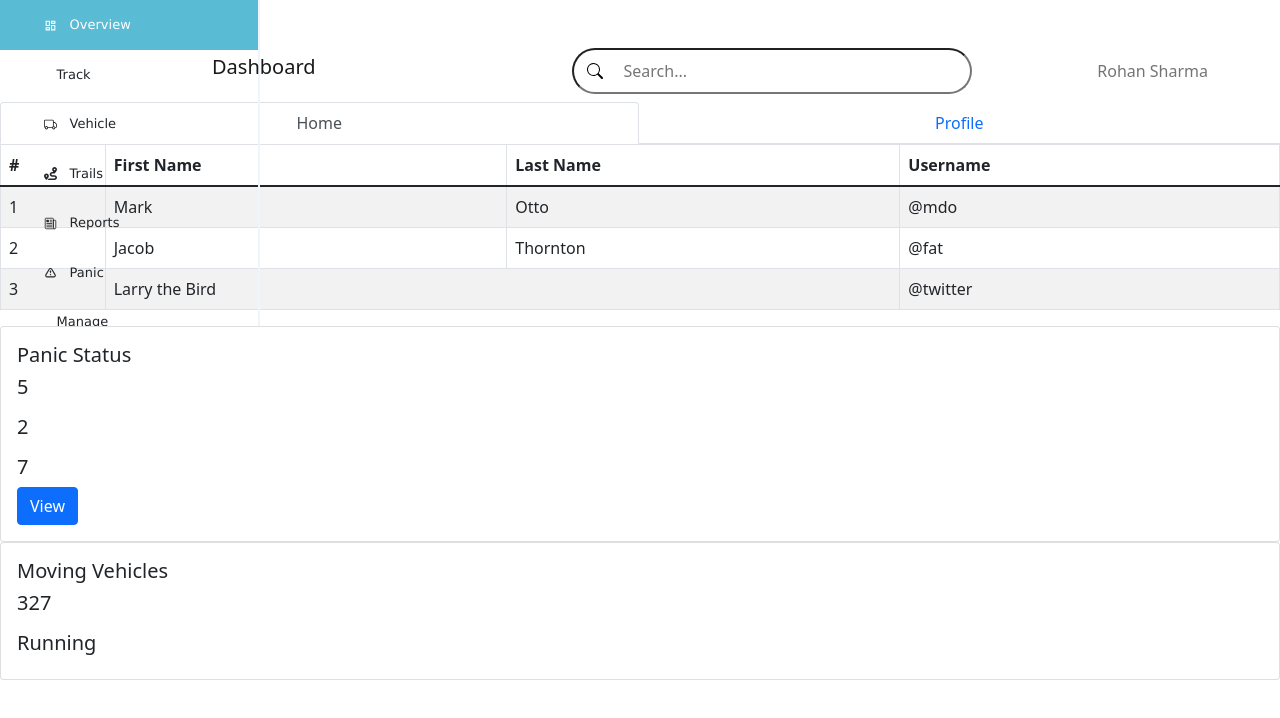
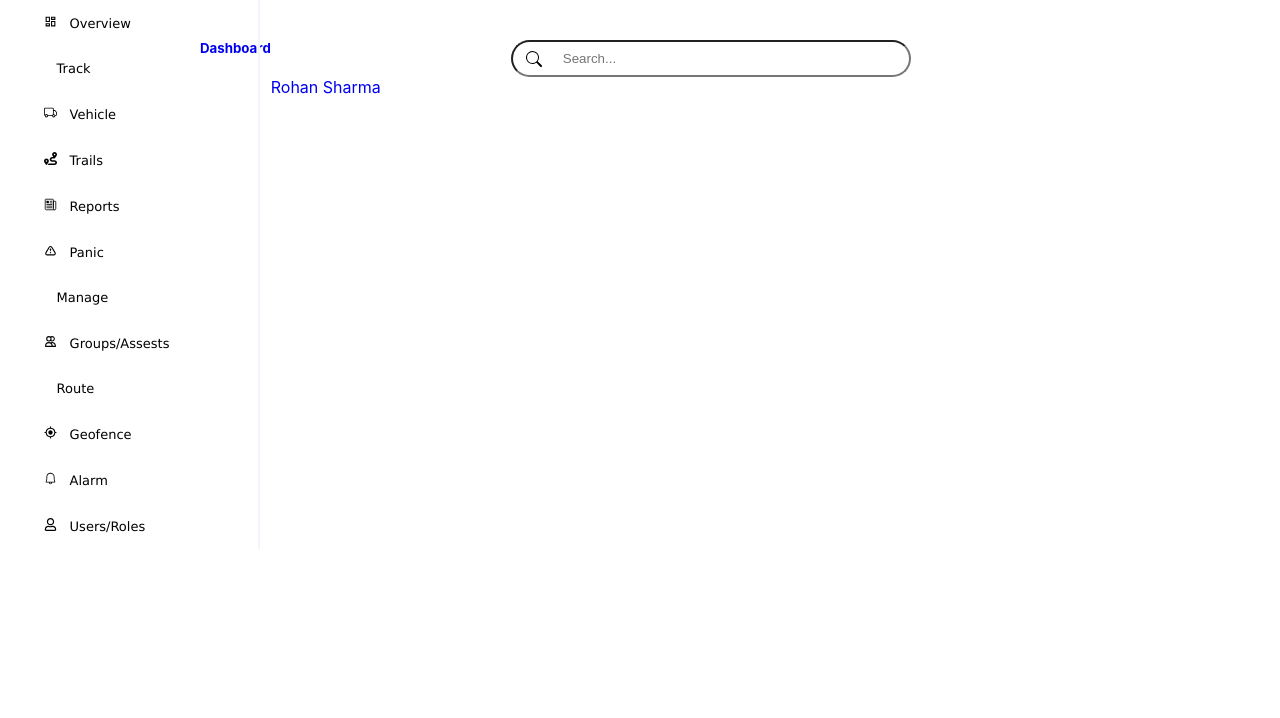
Before and after one commit to Vineeela/VTS-APPMAIN, a React (Create React App) app: page / in a window 1280 px wide. Shown: the top 718 px of the page. Built offline with nearby package versions, Linux system fonts and the light colour scheme.

Commit message:
Revert "Added card and tab component"

```diff
--- a/src/components/Cards/Card.js
+++ /dev/null
@@ -1,42 +0,0 @@
-import React from "react";
-import { Card, Button, Container } from "react-bootstrap";
-import { Form } from "react-bootstrap";
-import { Row, Col } from "react-bootstrap";
-import CardHeader from "react-bootstrap/esm/CardHeader";
-import './Card.css'
-
-
-//changes
-function Cardss() {
-    return (
-<div>
-        {/* // Panic Status Cards */}
-        <Card className="crd">
-            <Card.Body>
-                <h5>
-                    <Card.Title>Panic Status</Card.Title>
-                    <Card.Text>5</Card.Text>
-                    <Card.Text>2</Card.Text>
-                    <Card.Text>7</Card.Text>
-
-
-                </h5>
-                <Button> View </Button>
-            </Card.Body>
-        </Card>
-
-        {/* // Today Alarm card */}
-        <Card className="crdd">
-            <Card.Body>
-                <h5>
-                    <Card.Title>Moving Vehicles</Card.Title>
-                    <Card.Text>327</Card.Text>
-                    <Card.Text>Running</Card.Text>
-                </h5>
-            </Card.Body>
-        </Card>
-        </div>
-    );
-}
-
-export default Cardss;
--- a/src/components/Tabs/Tabs.js
+++ /dev/null
@@ -1,123 +0,0 @@
-import React from "react";
-import ReactDOM from "react-dom";
-import { Tabs, Tab, TabContent, Table } from "react-bootstrap";
-import "./Tab.css";
-import "bootstrap/dist/css/bootstrap.min.css";
-
-function Tabbs() {
-  return (
-    <div className="tb">
-      <Tabs fill defaultActiveKey="home" id="uncontrolled-tab-example">
-        <Tab
-          eventKey="home"
-          title="Home"
-          mountOnEnter // <<<
-          unmountOnExit={false} // <<<
-
-        >
-          {/* table component applied here */}
-          <div className="tble">
-          <Table striped bordered hover>
-            <thead className="tb">
-              <tr className="roww">
-                <th>#</th>
-                <th>First Name</th>
-                <th>Last Name</th>
-                <th>Username</th>
-              </tr>
-            </thead>
-            <tbody>
-              <tr className="roww">
-                <td>1</td>
-                <td>Mark</td>
-                <td>Otto</td>
-                <td>@mdo</td>
-              </tr>
-              <tr>
-                <td>2</td>
-                <td>Jacob</td>
-                <td>Thornton</td>
-                <td>@fat</td>
-              </tr>
-              <tr>
-                <td>3</td>
-                <td colSpan={2}>Larry the Bird</td>
-                <td>@twitter</td>
-              </tr>
-            </tbody>
-          </Table>
-          </div>
-
-
-          <TabContent tabTitle="Home" />
-        </Tab>
-        <Tab
-          eventKey="profile"
-          title="Profile"
-          mountOnEnter // <<<
-          unmountOnExit={false} // <<<
-        >
-          <TabContent tabTitle="Profile" />
-        </Tab>
-      </Tabs>
-    </div>
-  );
-}
-
-
-
-const rootElement = document.getElementById("root");
-ReactDOM.render(<Tabbs />, rootElement);
-
-
-
-export default Tabbs;
-
-// import React, { useState } from 'react';
-// import {
-//   MDBTabs,
-//   MDBTabsItem,
-//   MDBTabsLink,
-//   MDBTabsContent,
-//   MDBTabsPane
-// } from 'mdbreact';
-
-// export default function Tabbs() {
-//   const [basicActive, setBasicActive] = useState('tab1');
-
-//   const handleBasicClick = (value:string) => {
-//     if (value === basicActive) {
-//       return;
-//     }
-
-//     setBasicActive(value);
-//   };
-
-//   return (
-//     <>
-//       <MDBTabs className='mb-3'>
-//         <MDBTabsItem>
-//           <MDBTabsLink onClick={() => handleBasicClick('tab1')} active={basicActive === 'tab1'}>
-//             Tab 1
-//           </MDBTabsLink>
-//         </MDBTabsItem>
-//         <MDBTabsItem>
-//           <MDBTabsLink onClick={() => handleBasicClick('tab2')} active={basicActive === 'tab2'}>
-//             Tab 2
-//           </MDBTabsLink>
-//         </MDBTabsItem>
-//         <MDBTabsItem>
-//           <MDBTabsLink onClick={() => handleBasicClick('tab3')} active={basicActive === 'tab3'}>
-// //             Tab 3
-//          </MDBTabsLink>
-//         </MDBTabsItem>
-//        </MDBTabs>
-
-//        <MDBTabsContent>
-//          <MDBTabsPane show={basicActive === 'tab1'}>Tab 1 content</MDBTabsPane>
-//          <MDBTabsPane show={basicActive === 'tab2'}>Tab 2 content</MDBTabsPane>
-//         <MDBTabsPane show={basicActive === 'tab3'}>Tab 3 content</MDBTabsPane>
-//       </MDBTabsContent>
-//    </>
-//  );
-//  }
--- a/src/pages/Overview.js
+++ b/src/pages/Overview.js
@@ -1,15 +1,11 @@
 import React from 'react'
-import Cardss from '../components/Cards/Card';
 import NavbarVts from '../components/navbar/Toolbar';
-import Tabbs from '../components/Tabs/Tabs';
 
  const Overview = () => {
   return (
     <div>
+        <NavbarVts/>
 
-        <div><NavbarVts/></div>
-        <div><Tabbs/></div>
-        <div><Cardss/></div>
     </div>
   )
 };
```
Also changed, not shown: src/components/Cards/Card.css (deleted), src/components/Tabs/Tab.css (deleted), 1 other file (tests, documents, lock files or other folders).
